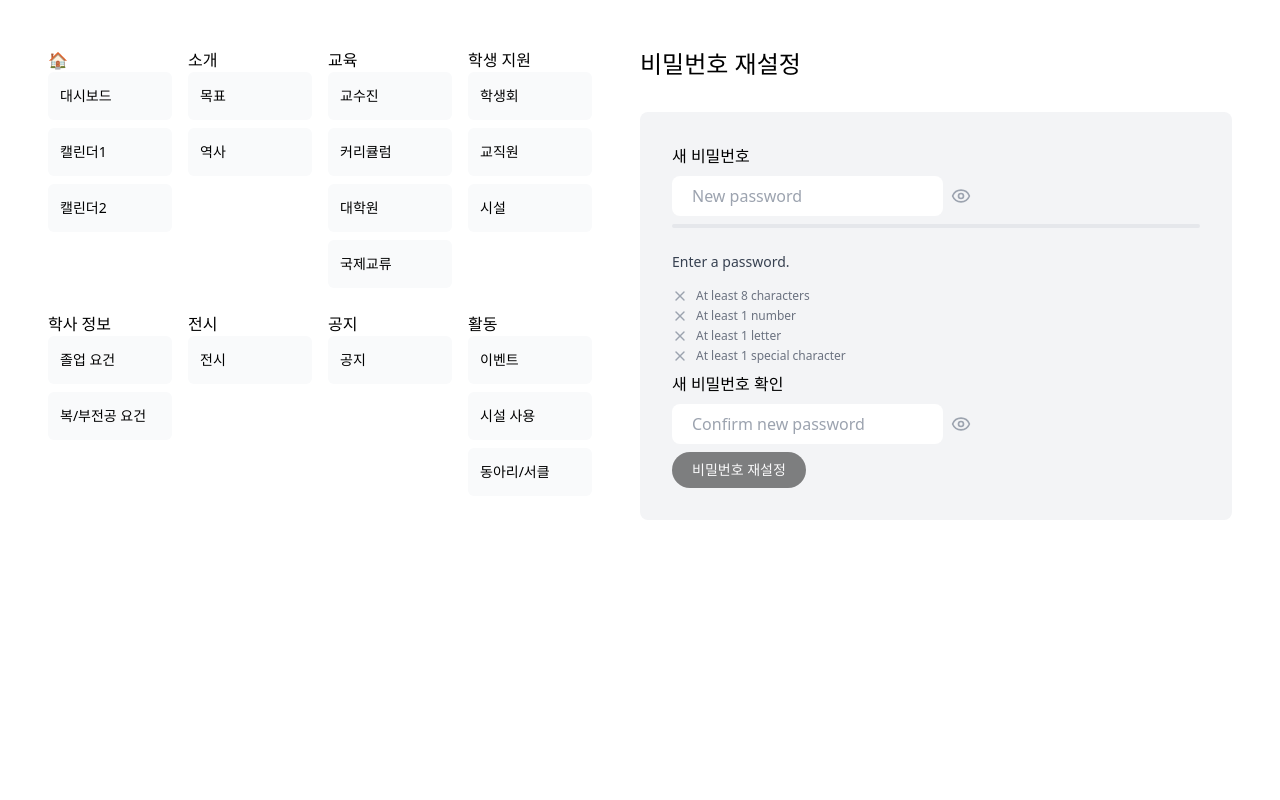
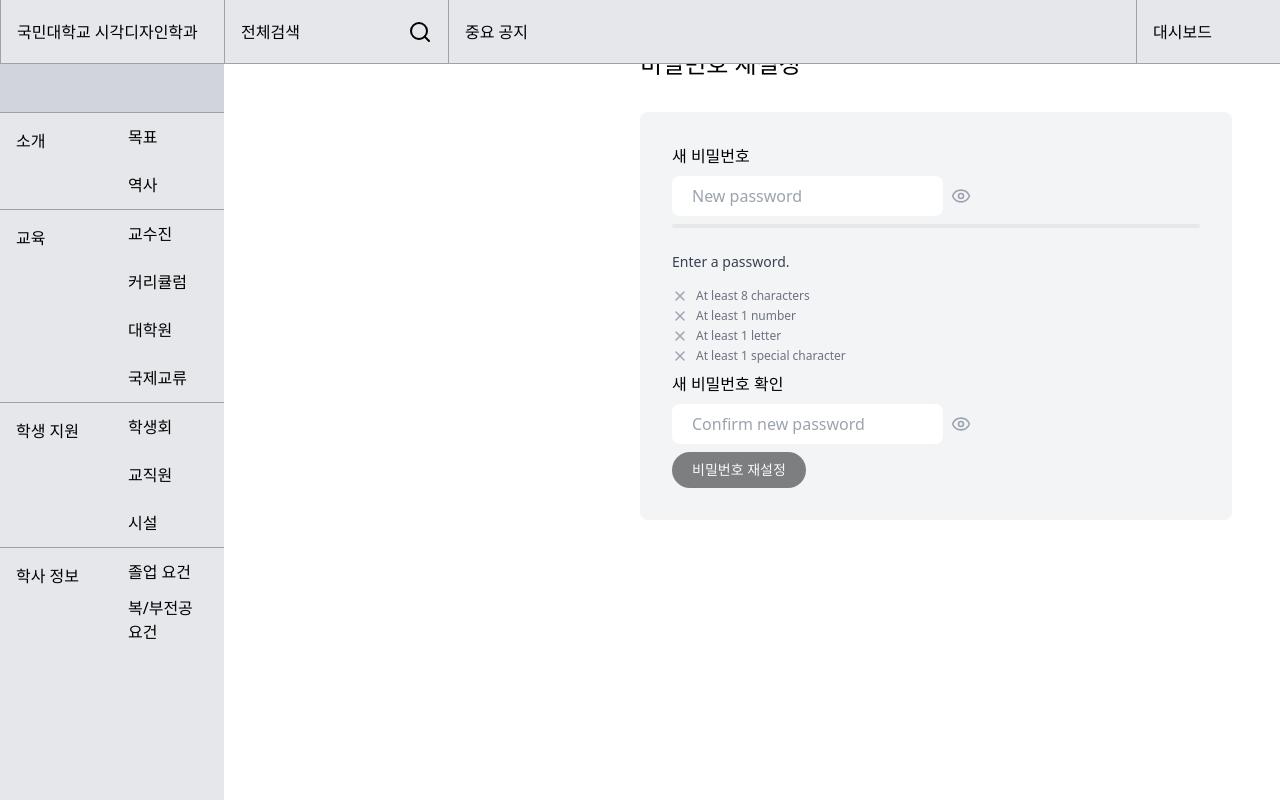
Before and after one commit to solm0/kmuvcd, a Next.js app: page /reset-password in a window 1280 px wide. Built offline with nearby package versions, Linux system fonts and the light colour scheme.

Commit message:
left section nav links

```diff
--- a/app/layout.tsx
+++ b/app/layout.tsx
@@ -1,5 +1,6 @@
 import "./globals.css";
-import SiteMap from "./ui/site-map";
+import HeaderSection from "./ui/header-section";
+import LeftSection from "./ui/left-section";
 
 export default function RootLayout({
   children,
@@ -9,9 +10,10 @@ export default function RootLayout({
   return (
     <html lang="en">
       <body>
+        <HeaderSection />
+        <LeftSection />
         <div className="flex flex-col md:flex-row">
           <div className="md:h-auto w-full md:w-1/2 md:fixed overflow-hidden p-12">
-            <SiteMap />
           </div>
           <div className="w-full md:w-1/2 md:absolute md:left-[50vw] r-0 p-12 pl-0 overflow-y-scroll z-10">{children}</div>
         </div>
--- /dev/null
+++ b/app/ui/header-section.tsx
@@ -0,0 +1,26 @@
+import { Search } from 'lucide-react';
+import Link from 'next/link';
+
+export default async function HeaderSection() {
+  return (
+    <section
+      className="fixed bg-gray-200 w-screen h-16 flex z-20 border-b border-gray-400"
+    >
+      <div className="w-56 h-full border-l border-gray-400 p-4 flex items-center gap-4">
+        <p className="break-keep">국민대학교 시각디자인학과</p>
+      </div>
+      <div className="w-56 border-l border-gray-400 p-4 flex items-center gap-4">
+        <p>전체검색</p>
+        <Search className='ml-auto' />
+      </div>
+      <div className="w-56 border-l border-gray-400 p-4 flex items-center">
+        <p>중요 공지</p>
+      </div>
+      <div className="w-36 ml-auto border-l border-gray-400">
+        <Link href='/dashboard' className='w-full h-full hover:bg-blue-500 transition-colors flex p-4 items-center'>
+          <p>대시보드</p>
+        </Link>
+      </div>
+    </section>
+  );
+}
--- /dev/null
+++ b/app/ui/left-nav-links.tsx
@@ -0,0 +1,72 @@
+'use client';
+
+import Link from "next/link";
+import { usePathname } from "next/navigation";
+import clsx from "clsx";
+
+const categories = [
+  { name: '소개',
+    lists: [
+      { name: '목표', href: '/mission'},
+      { name: '역사', href: '/history'}
+    ]
+  },
+  { name: '교육',
+    lists: [
+      { name: '교수진', href: '/professors'},
+      { name: '커리큘럼', href: '/curriculum'},
+      { name: '대학원', href: '/grad_schools'},
+      { name: '국제교류', href: '/international'}
+    ]
+  },
+  { name: '학생 지원',
+    lists: [
+      { name: '학생회', href: '/student_councils'},
+      { name: '교직원', href: '/staffs'},
+      { name: '시설', href: '/facility'},
+    ]
+  },
+  { name: '학사 정보',
+    lists: [
+      { name: '졸업 요건', href: '/graduation'},
+      { name: '복/부전공 요건', href: '/major'}
+    ]
+  },
+]
+
+export default function LeftNavLinks() {
+  const pathname = usePathname();
+
+  return (
+    <div>
+      {categories.map((category, index) => (
+        <div
+          key={index}
+          className="w-full h-auto border-t border-gray-400"
+        >
+          <p className="p-4 h-12">{category.name}</p>
+          <div className="ml-28 -mt-12 w-28 h-auto p-0">
+            {category.lists.map((link, index) => (
+              <div
+                key={index}
+                className={clsx(
+                  "w-28 h-12 break-keep hover:bg-blue-500 transition-colors",
+                  {
+                    "bg-blue-500": pathname === link.href,
+                  },
+                )}
+              >
+                <Link
+                  href={link.href}
+                  className="w-full h-full flex items-center z-30 p-4"
+                >
+                  {link.name}
+                </Link>
+              </div>
+            ))}
+          </div>
+        </div>
+      ))}
+    </div>
+  )
+}
--- /dev/null
+++ b/app/ui/left-section.tsx
@@ -0,0 +1,12 @@
+import LeftNavLinks from "./left-nav-links";
+
+export default async function LeftSection() {
+  return (
+    <section
+      className="absolute bg-gray-200 w-56 h-full pt-16 flex flex-col"
+    >
+      <div className="bg-gray-300 h-12"></div>
+      <LeftNavLinks />
+    </section>
+  );
+}
```
